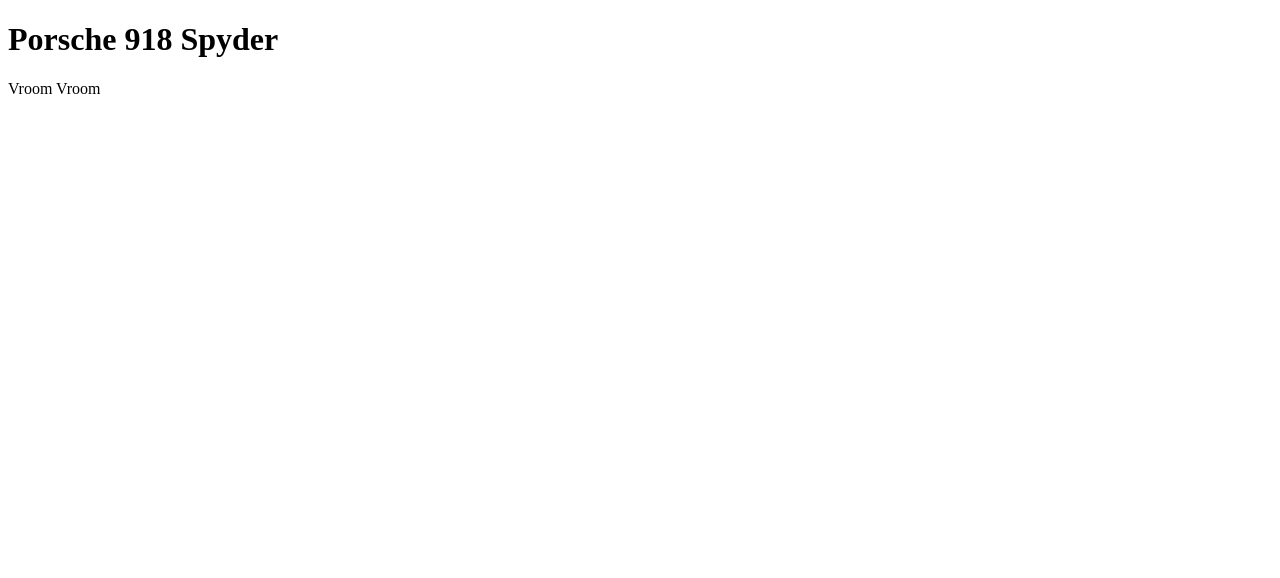
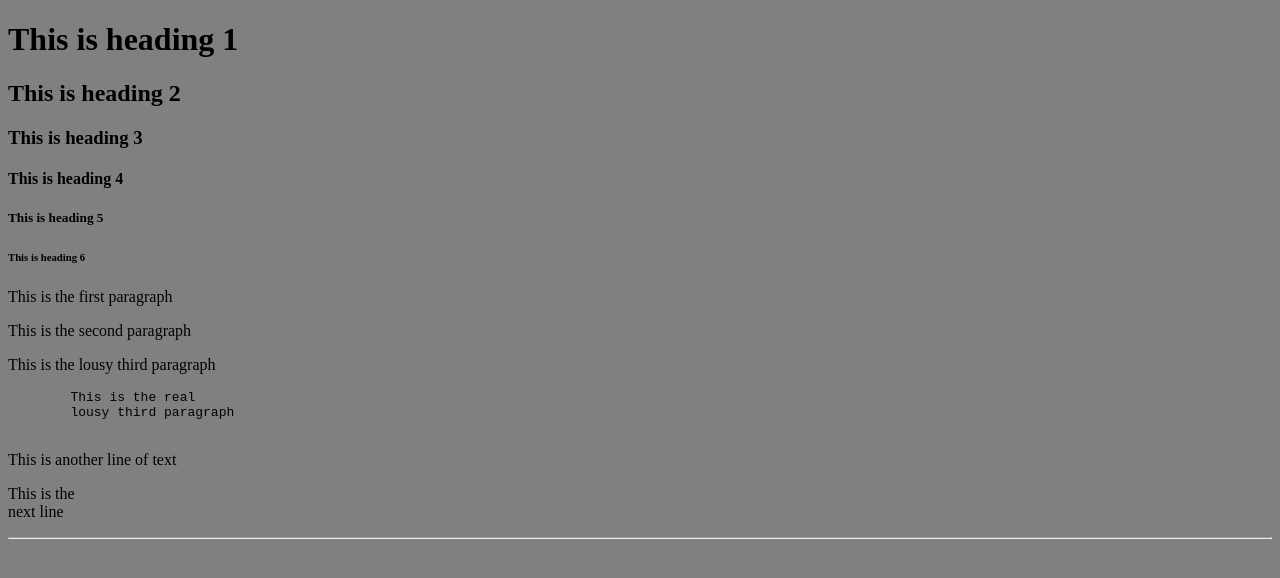
Before and after one commit to JustinLikesCars/my_first_html, a plain HTML site: page index.html in a window 1280 px wide. Drawn offline with Linux system fonts and the light colour scheme.

Commit message:
Update index.html

```diff
--- a/index.html
+++ b/index.html
@@ -3,10 +3,36 @@
 <head>
     <meta charset="UTF-8">
     <meta name="viewport" content="width=device-width, initial-scale=1.0">
-    <title>Car</title>
+    <title>HTML Basic Tags</title>
 </head>
-<body>
-    <h1>Porsche 918 Spyder</h1>
-    <p>Vroom Vroom</p>
+<body bgcolor="gray">
+    <h1>This is heading 1</h1>
+    <h2>This is heading 2</h2>
+    <h3>This is heading 3</h3>
+    <h4>This is heading 4</h4>
+    <h5>This is heading 5</h5>
+    <h6>This is heading 6</h6>
+
+    <p>This is the first paragraph</p>
+
+    <p>This is the second paragraph</p>
+
+
+    <p>This is the lousy
+        third paragraph
+    </p>
+
+    <pre>
+        This is the real
+        lousy third paragraph
+    </pre>
+    <p> This is another line of text</p>
+    <p>This is the <br>
+    next line</p>
+    <hr>
+
+
+    <br><br><br><br><br><br><br><br><br><br>
+
 </body>
 </html>
```
